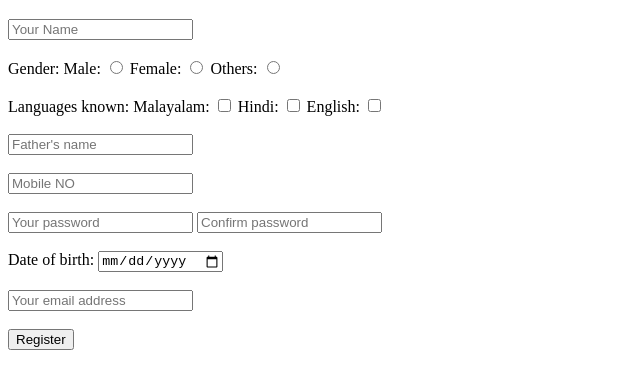
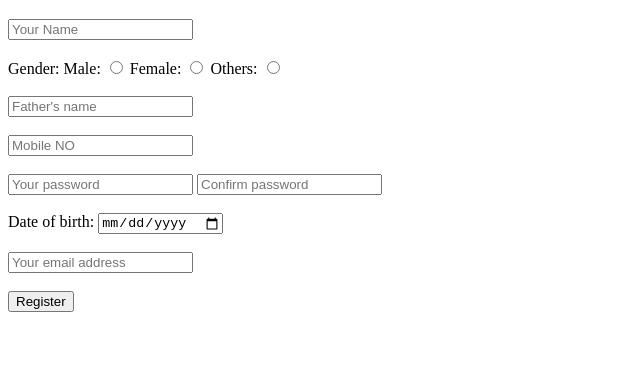
Before and after one commit to 8302vijayanm/30CS30, a plain HTML site: page index.html in a window 1280 px wide. Shown: the part 61-450 px from the top of the page, without its empty margins (0-640 px from the left). Drawn offline with Linux system fonts and the light colour scheme.

Commit message:
Update index.html

```diff
--- a/index.html
+++ b/index.html
@@ -12,10 +12,6 @@
      Female: <input type="radio" value="female" name="gender" />
      Others: <input type="radio" value="others" name="gender" /><br /> <br />
 
-     Languages known:
-     Malayalam: <input type="checkbox" value="mal" />
-     Hindi: <input type="checkbox" value="hin" />
-     English: <input type="checkbox" value="eng" /> <br /> <br />
 
 
      <input type="text" placeholder="Father's name" /> <br /> <br />
```
